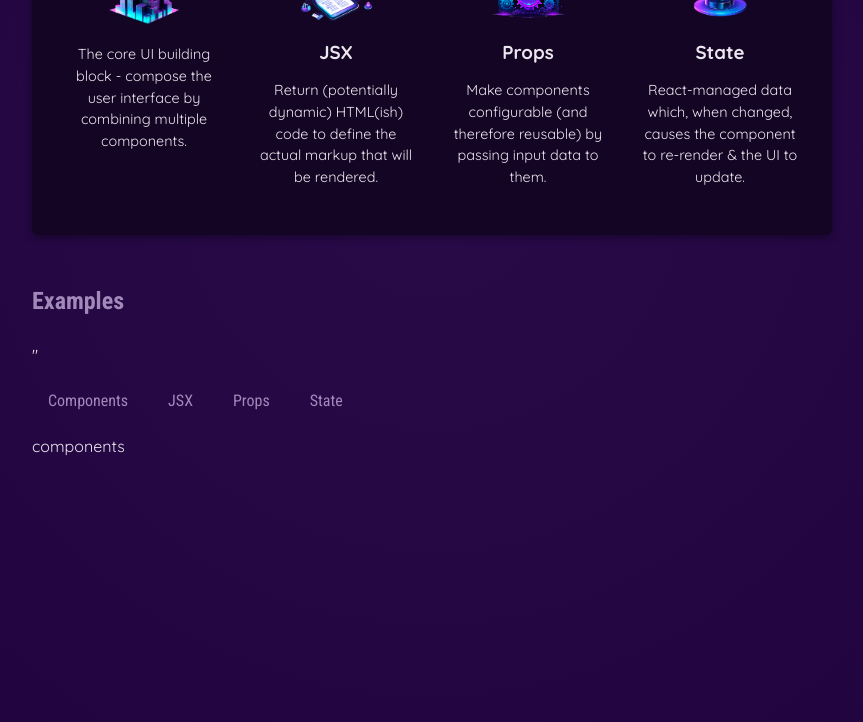
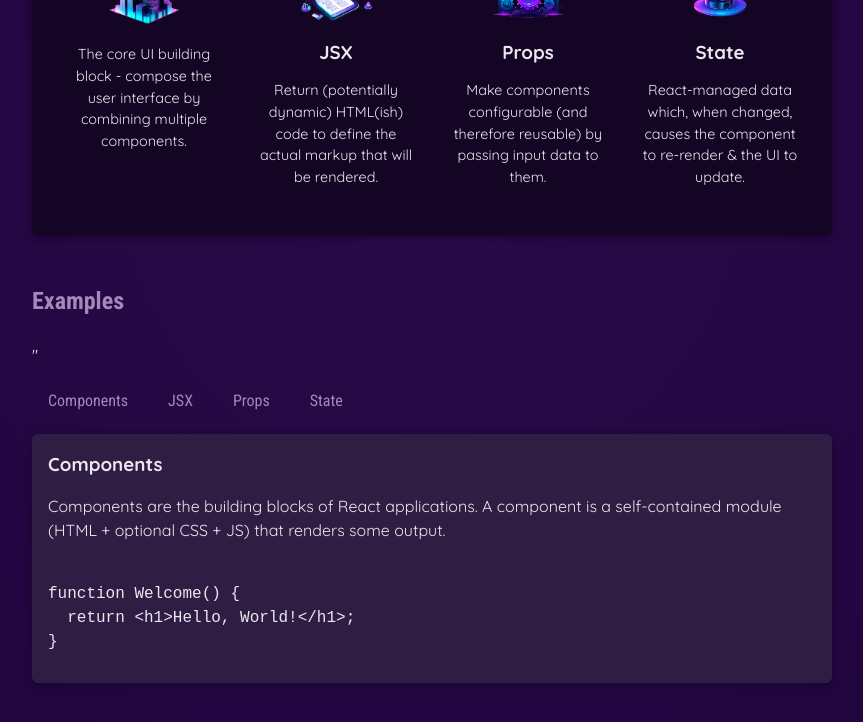
Before and after one commit to Nihillux/Q, a React (Vite) app: page / in a window 1280 px wide. Both pictures are taken after a click on the button "Components". Shown: the part 464-1186 px from the top of the page, without its empty margins (208-1071 px from the left). Built offline with nearby package versions, Linux system fonts and the light colour scheme.

Commit message:
Rendering Content Conditionally

```diff
--- a/src/App.jsx
+++ b/src/App.jsx
@@ -3,9 +3,10 @@ import { CORE_CONCEPTS } from './data.js';
 import Header from './components/Header/Header.jsx';
 import CoreConcept from './components/CoreConcept.jsx';
 import TabButton from './components/TabButton.jsx';
+import { EXAMPLES } from './data.js';
 
 function App() {
-  const [ selectedTopic, setSelectedTopic ] = useState('Please click a button');
+  const [ selectedTopic, setSelectedTopic ] = useState();
 
   function handleSelect(selectedButton) {
     //selectedButton => 'components', 'jsx', 'props', or 'state'
@@ -36,7 +37,17 @@ console.log('APP COMPONENT RENDERED');
             <TabButton onSelect={() => handleSelect('props')}>Props</TabButton>
             <TabButton onSelect={() => handleSelect('state')}>State</TabButton>
           </menu>
-          {selectedTopic}
+            {!selectedTopic ? (
+              <p>Please select a topic.</p>
+              ) : (
+              <div id="tab-content">
+                <h3>{EXAMPLES[selectedTopic].title}</h3>
+                <p>{EXAMPLES[selectedTopic].description}</p>
+                <pre>
+                  <code>{EXAMPLES[selectedTopic].code}</code>
+                </pre>
+              </div>
+            )}
         </section>
       </main>
     </div>
```
